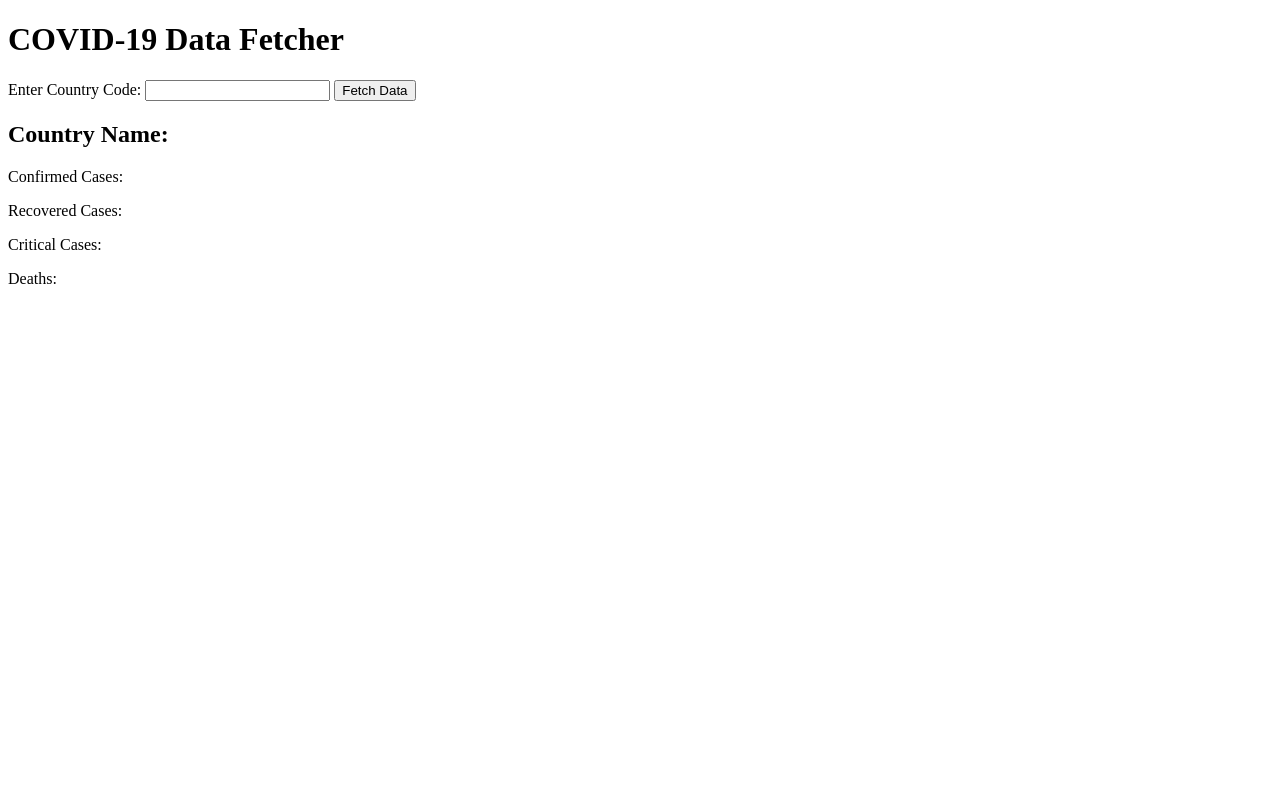
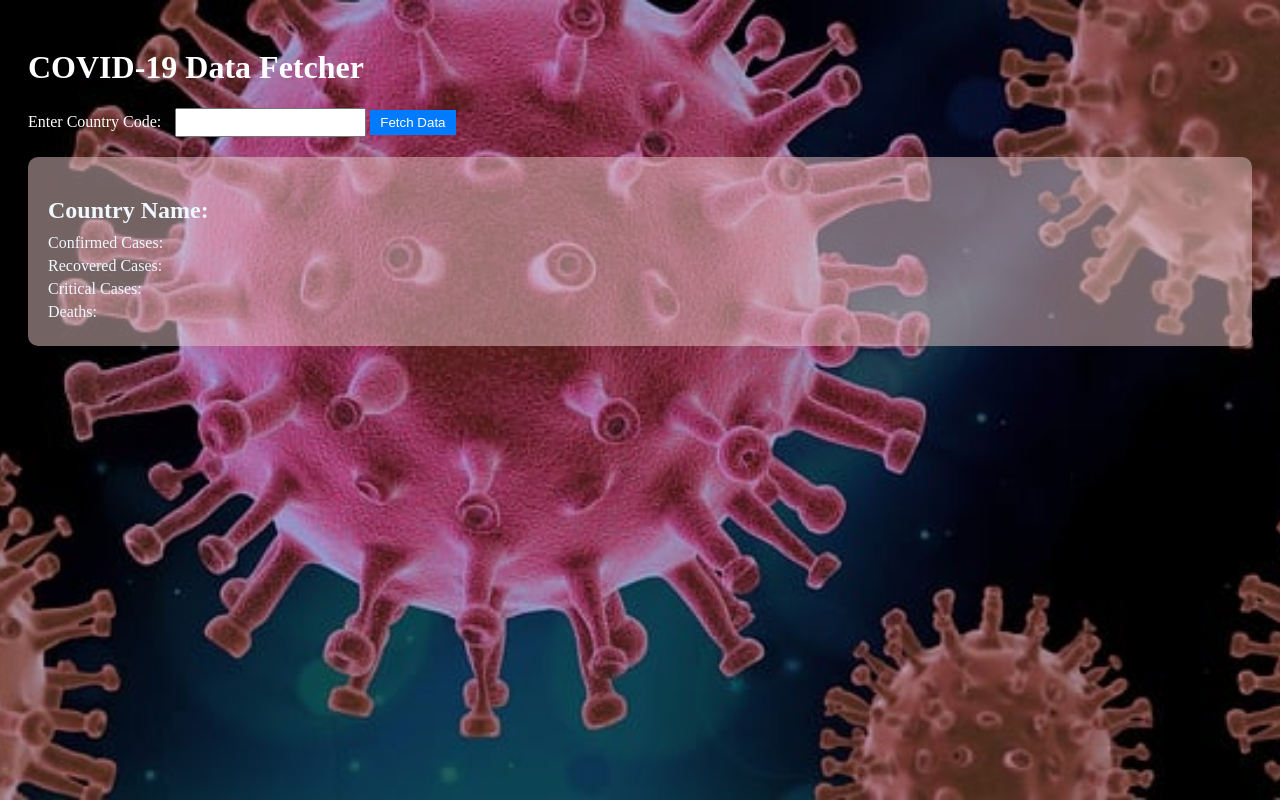
Before and after one commit to Luna9862/externalAPI, a website: page index.html in a window 1280 px wide. Drawn offline with Linux system fonts and the light colour scheme.

Commit message:
added fnishing touches

```diff
--- a/index.html
+++ b/index.html
@@ -6,6 +6,64 @@
   <meta charset="UTF-8">
   <meta name="viewport" content="width=device-width, initial-scale=1.0">
   <title>COVID-19 Data Fetcher</title>
+  <style>
+    body {
+      /* Adjust background image URL to your own image */
+      background-image: url('virus-4937553_640.jpg');
+      /* Ensure the background image covers the entire body */
+      background-size: cover;
+      /* Center the background image */
+      background-position: center;
+      /* Set background to fixed so it doesn't scroll with content */
+      background-attachment: fixed;
+      /* Optional: Add some padding or margin to content */
+      padding: 20px;
+    }
+    h1 {
+      color: white; /* Set h1 text color to white */
+    }
+    #output {
+      background-color: rgba(229, 197, 197, 0.5); /* Adjust opacity here (0.5 is 50% opaque) */
+      padding: 20px;
+      margin-top: 20px; /* Adjust margin as needed */
+      border-radius: 10px; /* Rounded corners for the box */
+      color:aliceblue
+    }
+
+    #output h2 {
+      margin-bottom: 10px; /* Optional: Adjust spacing */
+    }
+
+    #output p {
+      margin: 5px 0; /* Optional: Adjust spacing */
+    }
+
+    /* Form styling (optional) */
+    #dataForm {
+      margin-bottom: 20px;
+    }
+
+    #dataForm label {
+      color: white;
+    }
+
+    #dataForm input[type="text"] {
+      padding: 5px;
+      margin-left: 10px;
+    }
+
+    #dataForm button {
+      padding: 5px 10px;
+      background-color: #007bff;
+      color: white;
+      border: none;
+      cursor: pointer;
+    }
+
+    #dataForm button:hover {
+      background-color: #0056b3;
+    }
+  </style>
 </head>
 <body>
   <h1>COVID-19 Data Fetcher</h1>
--- a/script.js
+++ b/script.js
@@ -5,11 +5,11 @@ async function fetchData(countryCode) {
       const data = await response.json();
 
       // Update HTML elements with fetched data
-      document.getElementById('countryName').textContent = data.country;
-      document.getElementById('confirmedCases').textContent = data.confirmed;
-      document.getElementById('recoveredCases').textContent = data.recovered;
-      document.getElementById('criticalCases').textContent = data.critical;
-      document.getElementById('deaths').textContent = data.deaths;
+      document.getElementById('countryName').textContent = data[0].country;
+      document.getElementById('confirmedCases').textContent = data[0].confirmed;
+      document.getElementById('recoveredCases').textContent = data[0].recovered;
+      document.getElementById('criticalCases').textContent = data[0].critical;
+      document.getElementById('deaths').textContent = data[0].deaths;
 
     } catch (error) {
       console.error('Error fetching data:', error);
```
Also changed, not shown: app.js (+7 -7 lines).
